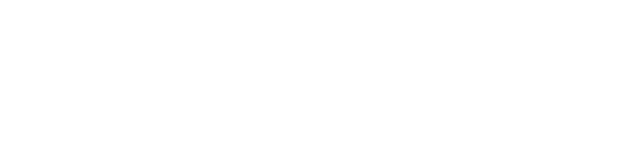
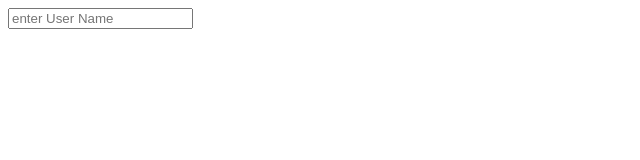
Before and after one commit to Mafiri/Sign-in-test-for-version-control, a plain HTML site: page index.html in a window 1280 px wide. Shown: the whole page, without its empty margins (0-640 px from the left). Drawn offline with Linux system fonts and the light colour scheme.

Commit message:
add username input

```diff
--- a/index.html
+++ b/index.html
@@ -6,6 +6,6 @@
     <title>Document</title>
 </head>
 <body>
-
+ <input type="text" placeholder="enter User Name">
 </body>
 </html>
```
